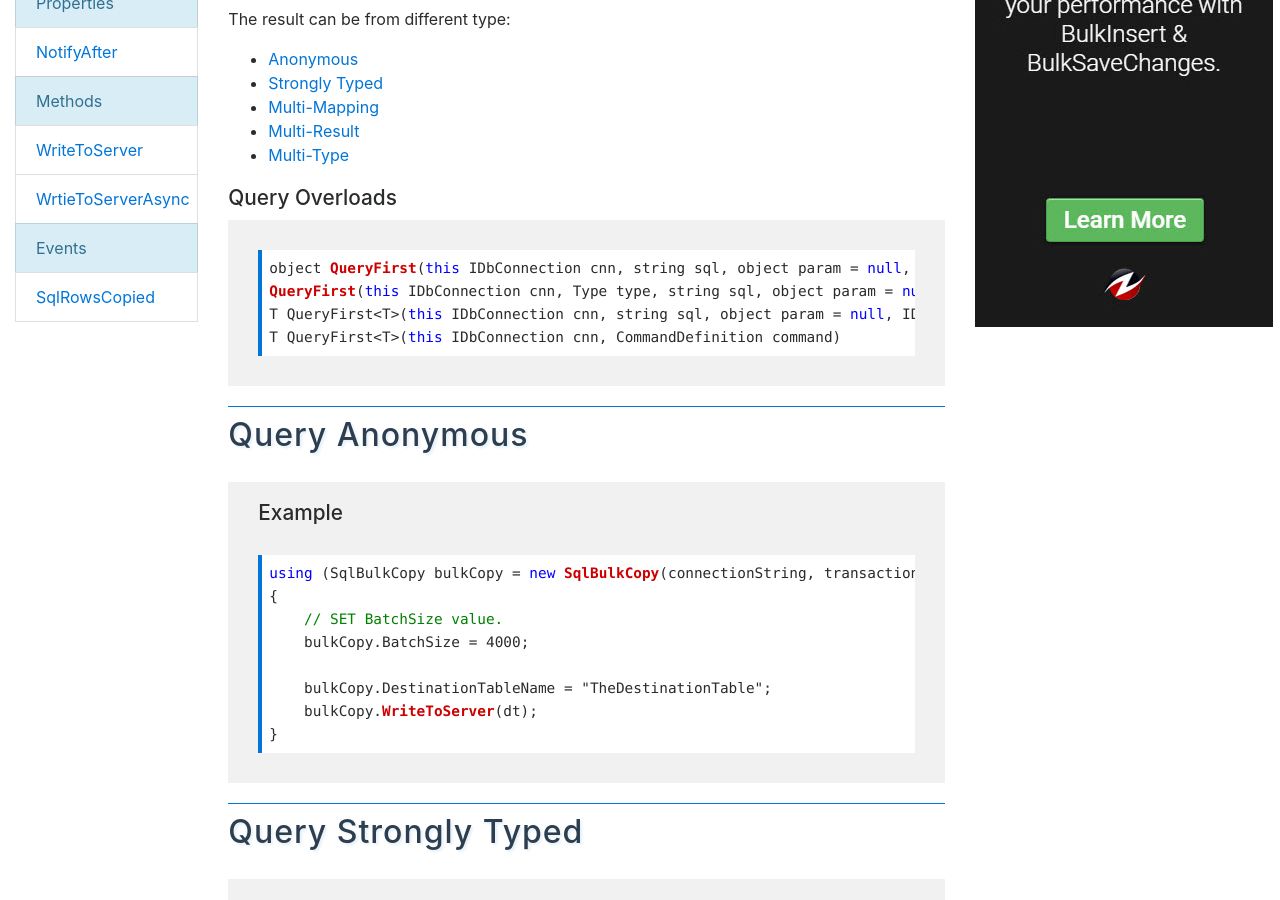
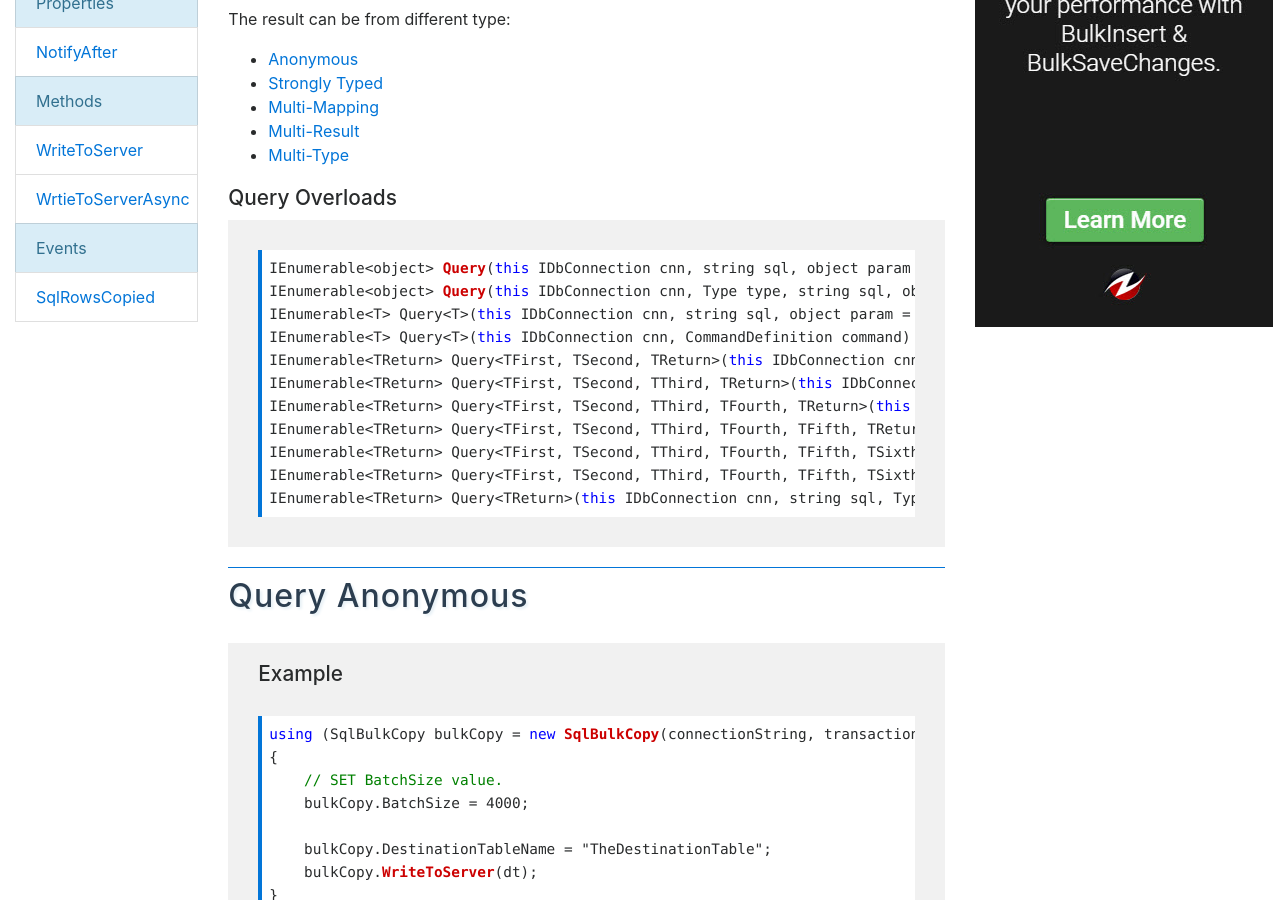
Before and after one commit to thiagopbarnabe/dapper-tutorial, a Jekyll site: the page built from docs/pages/api/query.md, in a window 1280 px wide and 900 px high, scrolled down 600 px. Built offline with Jekyll 4.4.1, drawn with Linux system fonts in a browser that asks for light colours; nearby versions of some CDN libraries; part of the change alters nothing that is shown.

Commit message:
Update query.md

```diff
--- a/docs/pages/api/query.md
+++ b/docs/pages/api/query.md
@@ -20,10 +20,17 @@ The result can be from different type:
 ### Query Overloads
 
 {% highlight csharp %}
-object QueryFirst(this IDbConnection cnn, string sql, object param = null, IDbTransaction transaction = null, int? commandTimeout = null, CommandType? commandType = null)
-QueryFirst(this IDbConnection cnn, Type type, string sql, object param = null, IDbTransaction transaction = null, int? commandTimeout = null, CommandType? commandType = null)
-T QueryFirst<T>(this IDbConnection cnn, string sql, object param = null, IDbTransaction transaction = null, int? commandTimeout = null, CommandType? commandType = null)
-T QueryFirst<T>(this IDbConnection cnn, CommandDefinition command)
+IEnumerable<object> Query(this IDbConnection cnn, string sql, object param = null, IDbTransaction transaction = null, bool buffered = true, int? commandTimeout = null, CommandType? commandType = null)
+IEnumerable<object> Query(this IDbConnection cnn, Type type, string sql, object param = null, IDbTransaction transaction = null, bool buffered = true, int? commandTimeout = null, CommandType? commandType = null)
+IEnumerable<T> Query<T>(this IDbConnection cnn, string sql, object param = null, IDbTransaction transaction = null, bool buffered = true, int? commandTimeout = null, CommandType? commandType = null)
+IEnumerable<T> Query<T>(this IDbConnection cnn, CommandDefinition command)
+IEnumerable<TReturn> Query<TFirst, TSecond, TReturn>(this IDbConnection cnn, string sql, Func<TFirst, TSecond, TReturn> map, object param = null, IDbTransaction transaction = null, bool buffered = true, string splitOn = "Id", int? commandTimeout = null, CommandType? commandType = null)
+IEnumerable<TReturn> Query<TFirst, TSecond, TThird, TReturn>(this IDbConnection cnn, string sql, Func<TFirst, TSecond, TThird, TReturn> map, object param = null, IDbTransaction transaction = null, bool buffered = true, string splitOn = "Id", int? commandTimeout = null, CommandType? commandType = null)
+IEnumerable<TReturn> Query<TFirst, TSecond, TThird, TFourth, TReturn>(this IDbConnection cnn, string sql, Func<TFirst, TSecond, TThird, TFourth, TReturn> map, object param = null, IDbTransaction transaction = null, bool buffered = true, string splitOn = "Id", int? commandTimeout = null, CommandType? commandType = null)
+IEnumerable<TReturn> Query<TFirst, TSecond, TThird, TFourth, TFifth, TReturn>(this IDbConnection cnn, string sql, Func<TFirst, TSecond, TThird, TFourth, TFifth, TReturn> map, object param = null, IDbTransaction transaction = null, bool buffered = true, string splitOn = "Id", int? commandTimeout = null, CommandType? commandType = null)
+IEnumerable<TReturn> Query<TFirst, TSecond, TThird, TFourth, TFifth, TSixth, TReturn>(this IDbConnection cnn, string sql, Func<TFirst, TSecond, TThird, TFourth, TFifth, TSixth, TReturn> map, object param = null, IDbTransaction transaction = null, bool buffered = true, string splitOn = "Id", int? commandTimeout = null, CommandType? commandType = null)
+IEnumerable<TReturn> Query<TFirst, TSecond, TThird, TFourth, TFifth, TSixth, TSeventh, TReturn>(this IDbConnection cnn, string sql, Func<TFirst, TSecond, TThird, TFourth, TFifth, TSixth, TSeventh, TReturn> map, object param = null, IDbTransaction transaction = null, bool buffered = true, string splitOn = "Id", int? commandTimeout = null, CommandType? commandType = null)
+IEnumerable<TReturn> Query<TReturn>(this IDbConnection cnn, string sql, Type[] types, Func<object[], TReturn> map, object param = null, IDbTransaction transaction = null, bool buffered = true, string splitOn = "Id", int? commandTimeout = null, CommandType? commandType = null)
 {% endhighlight %}
 
 ## Query Anonymous
```
